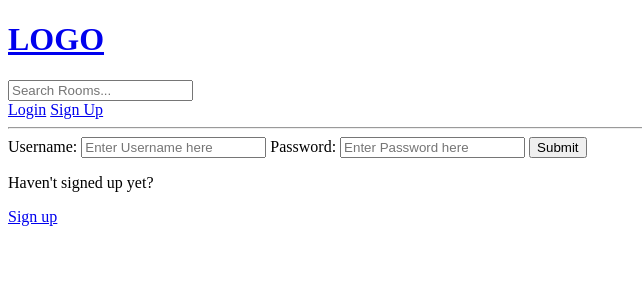
After one commit to praptioza/StudyBud, a Django app: page /login/ in a window 1280 px wide. The commit adds this page. Shown: the top 300 px of the page, without its empty margins (0-642 px from the left). Run offline with Django 5.2, Linux system fonts and the light colour scheme.

Commit message:
User Registration and Login with Authentication

```diff
--- a/base/templates/base/home.html
+++ b/base/templates/base/home.html
@@ -40,8 +40,12 @@
         <div>
             {% for room in rooms %}
                 <div>
+
+                    {% if request.user == room.host %}
                     <a href = "{% url 'update-room' room.id %}">Edit</a>
                     <a href = "{% url 'delete-room' room.id %}">Delete</a>
+                    {% endif %}
+
                     <span>@{{room.host.username}}</span>
                     <h5> {{ room.id }} -- <a href = "{% url 'room' room.id %}">{{ room.name }}</a></h5>
                     <small>{{room.topic.name}}</small>
--- /dev/null
+++ b/base/templates/base/login_register.html
@@ -0,0 +1,38 @@
+
+{% extends 'main.html' %}
+
+{% block content %}
+
+{% if page == 'login' %}
+<div>
+    <form method = "POST" action = "">
+        {% csrf_token %}
+
+        <label> Username: </label>
+        <input type = "text" name = "username" placeholder = "Enter Username here" />
+
+        <label> Password: </label>
+        <input type = "password" name = "password" placeholder = "Enter Password here" />
+
+        <input type = "submit" name = "Login">
+
+    </form>
+
+     <p> Haven't signed up yet? </p>
+     <a href = "{% url 'register' %}">Sign up</a>
+</div>
+{% else  %}
+<div>
+    <form method = "POST" action = "">
+        {% csrf_token %}
+
+        {{form.as_p}}
+
+        <input type = "submit" name = "Register">
+    </form>
+
+     <p> Already signed up? </p>
+     <a href = "{% url 'login' %}">Login</a>
+</div>
+{% endif %}
+{% endblock content %}
--- a/base/urls.py
+++ b/base/urls.py
@@ -2,6 +2,9 @@ from django.urls import path
 from . import views
 
 urlpatterns = [
+    path('login/', views.loginPage, name = "login"),
+    path('logout/', views.logoutUser, name="logout"),
+    path('register/', views.registerPage, name="register"),
     path('', views.home, name="home"),
     path('room/<str:pk>/', views.room, name="room"),
     path('create-room/', views.createRoom, name="create-room"),
--- a/base/views.py
+++ b/base/views.py
@@ -1,8 +1,77 @@
 from django.shortcuts import render, redirect
+from django.contrib import messages
+from django.contrib.auth.decorators import login_required
 from django.db.models import Q
+from django.contrib.auth.models import User
+from django.contrib.auth import authenticate, login, logout
 from django.http import HttpResponse
+from django.contrib.auth.forms import UserCreationForm
 from .models import Room, Topic
 from .forms import RoomForm
+
+# view for login
+def loginPage(request):
+    # print("Login page called")
+    # check when pagename is 'login'
+    page = 'login'
+    # if the user is already logged in, the user cannot login again
+    if request.user.is_authenticated:
+        return redirect('home')
+
+    # # if the request is POST, ie form submission, then get the data of the form fields
+    if request.method == 'POST':
+        username = request.POST.get('username').lower()
+        password = request.POST.get('password')
+
+    #     # check if there is an entry in the database for that particular user, if not give flash error message
+        try:
+            user = User.objects.get(username=username)
+        except:
+            messages.error(request, "User does not exist.")
+
+        # authenticate the entered credentials with the credentials stored in the database and if they match, login in the user and  send to the home page, else give flash error message
+        user = authenticate(request, username=username, password=password)
+        if user is not None:
+            login(request, user)
+            return redirect('home')
+        else:
+            messages.error(request, 'Username or Password does not exist.')
+
+    context = {'page' : page}
+    # print("Context:", context)  # Debug print
+    return render(request, 'base/login_register.html', context)
+
+
+# view for logout
+def logoutUser(request):
+    logout(request)
+    return redirect('home')
+
+# view for registration of a new user
+def registerPage(request):
+    # when the view is accessed via a GET request, i.e, when the user first navigates to the registration page, an empty 'UserCreationForm' instance is created
+    form = UserCreationForm()
+
+    # if the form is being submitted via a POST request,
+    if request.method == 'POST':
+        # the form is populated with data submitted by the user request.POST
+        form = UserCreationForm(request.POST)
+
+        # when form is valid according to rules of UserCreationForm
+        if form.is_valid():
+            # creates new User object but does not save it to the database immediately
+            user = form.save(commit = False)
+            # converts username to lowercase to ensure uniqueness
+            user.username = user.username.lower()
+            # then saves User object to the database
+            user.save()
+            # once the data is saved, it automatically logs in the user
+            login(request, user)
+            return redirect('home')
+        else:
+            messages.error(request, 'An error occurred during registration.')
+    context = {'form' : form}
+    return render(request, 'base/login_register.html', context)
 
 def home(request):
     q = request.GET.get('q') if request.GET.get('q') != None else ''
@@ -16,11 +85,14 @@ def home(request):
     return render(request, 'base/home.html', context)
 
 
+# view to get all rooms
 def room(request, pk):
     room = Room.objects.get(id=pk)
     context = {'room' : room}
     return render(request, 'base/room.html', context)
 
+# view to create a room but only by an autheticated user - CREATE
+@login_required(login_url='login')
 def createRoom(request):
     form = RoomForm()
     if request.method == 'POST':
@@ -32,9 +104,14 @@ def createRoom(request):
     return render(request, 'base/room_form.html', context)
 
 
+# view to update existing rooms - EDIT
+@login_required(login_url='login')
 def updateRoom(request, pk):
     room = Room.objects.get(id=pk)
     form = RoomForm(instance = room)
+
+    if request.user != room.host:
+        return HttpResponse('You are not allowed here.')
 
     if request.method == 'POST':
         form = RoomForm(request.POST, instance = room)
@@ -45,9 +122,14 @@ def updateRoom(request, pk):
     context = {'form' : form}
     return render(request, 'base/room_form.html', context)
 
-
+# view to delete existing rooms - DELETE
+@login_required(login_url='login')
 def deleteRoom(request, pk):
     room = Room.objects.get(id=pk)
+
+    if request.user != room.host:
+        return HttpResponse('You are not allowed here.')
+
     if request.method == 'POST':
         room.delete()
         return redirect('home')
--- a/templates/main.html
+++ b/templates/main.html
@@ -11,9 +11,20 @@
 
 
 <body>
+
     {% include 'navbar.html' %}
+
+    <!-- render flash messages whenever called from any view -->
+    {% if messages %}
+        <ul class="messages">
+            {% for message in messages %}
+                <li> {{message}} </li>
+            {% endfor %}
+        </ul>
+    {% endif %}
+
     {% block content %}
+    {% endblock %}
 
-    {% endblock %}
 </body>
 </html>
--- a/templates/navbar.html
+++ b/templates/navbar.html
@@ -6,4 +6,12 @@
 <form method = "GET" action = "{% url 'home' %}">
     <input type = "text" name = "q" placeholder = "Search Rooms...">
 </form>
+
+{% if request.user.is_authenticated %}
+<p>Hello {{request.user}}</p>
+<a href = "{% url 'logout' %}">Logout</a>
+{% else %}
+<a href = "{% url 'login' %}">Login</a>
+<a href="{% url 'register' %}">Sign Up</a>
+{% endif %}
 <hr>
```
Also changed, not shown: base/templates/delete.html (deleted, +0 -11 lines), db.sqlite3.
